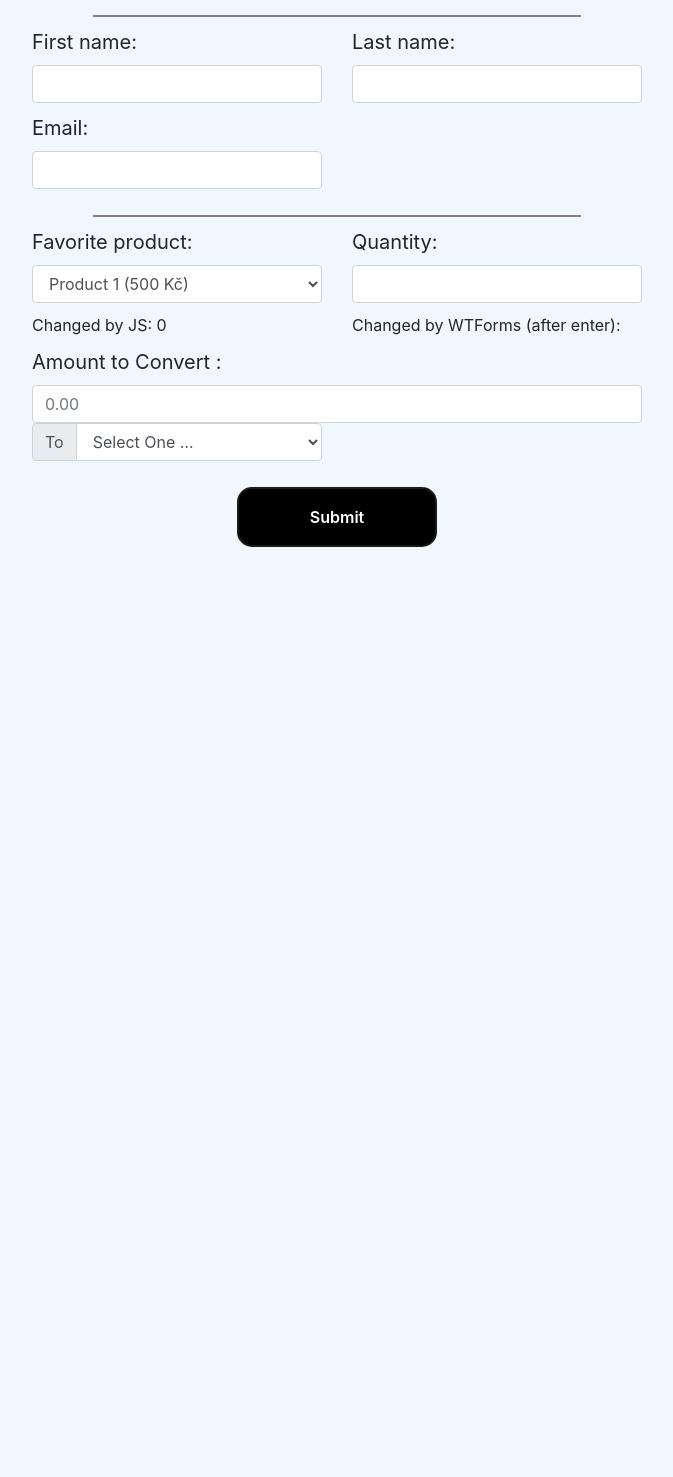
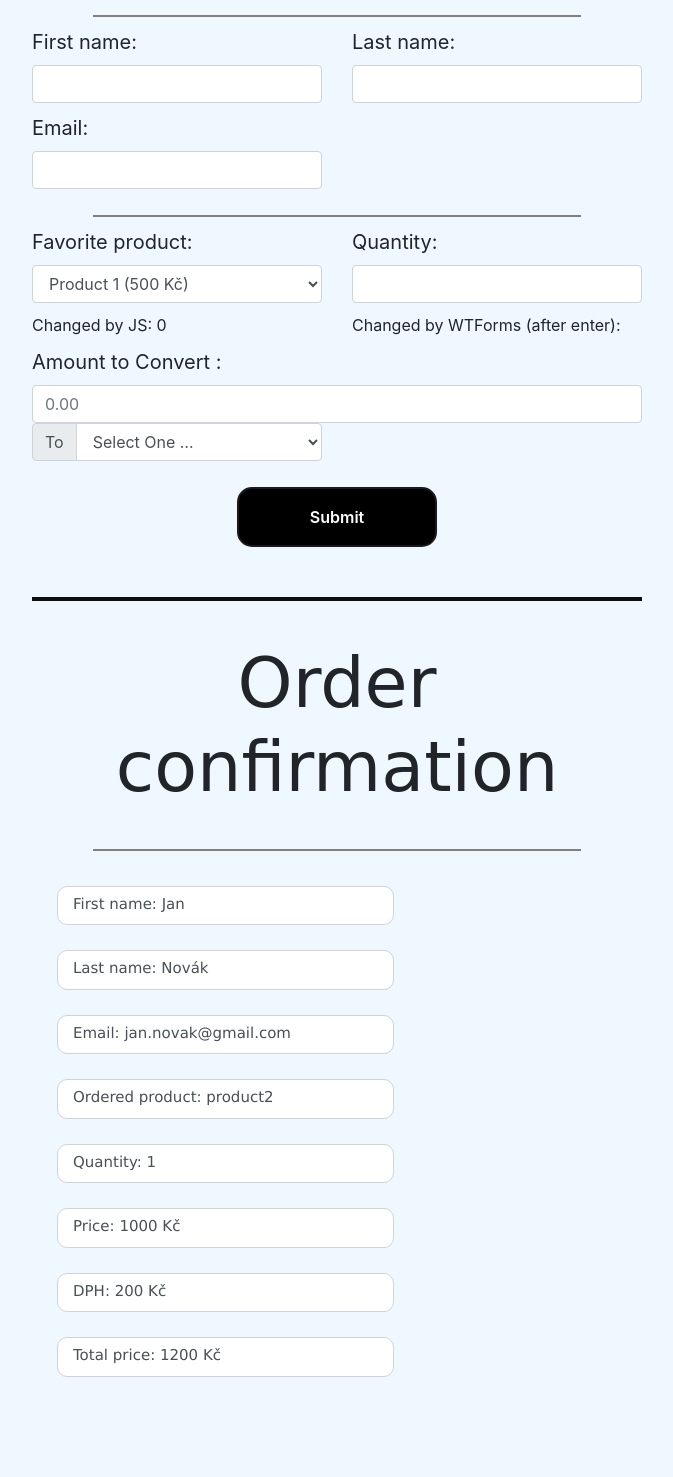
Before and after one commit to Tomiczech77/flask_app_form, a Flask app: page / in a window 1280 px wide. Shown: the part 162-1639 px from the top of the page, without its empty margins (303-976 px from the left). Before the commit the page ends 709 px from the top, so only its background shows below. Run offline with Flask 2, Linux system fonts and the light colour scheme; some libraries are stand-ins or nearby versions.

Commit message:
added Order confirmation

```diff
--- a/static/css/style.css
+++ b/static/css/style.css
@@ -4,6 +4,7 @@ body {
 	background-size: cover;
 	background-attachment: fixed;
 	background-repeat: no-repeat;
+	margin-bottom: 100px;
 }
 
 .heading {
@@ -122,3 +123,27 @@ label {
   box-shadow: none;
   transform: translateY(0);
 }
+
+.order-confirmation h1 {
+	font-size: 70px;
+	font-family: Pacifico, cursive;
+	text-align: center;
+	margin: 50px 0px 20px;
+	padding-bottom: 20px;
+	border-top: 4px solid rgb(15, 14, 14);
+	padding-top: 40px;
+}
+
+.col-confirmation {
+	font-size: 15px;
+	font-family: Verdana;
+	color: #495057;
+	padding: 14px 0px 0px 15px;
+	margin: 25px 0px 0px 25px;
+	width: 337px;
+	display: inline-flex;
+    background-color: #fff;
+	border: 1px solid #ced4da;
+	border-radius: 10px;
+	line-height: 50%;
+}
--- a/templates/index.html
+++ b/templates/index.html
@@ -11,6 +11,7 @@
 
 <body>
 
+	<!-- Currency Converter -->
 	<h1 class="heading text-center display-2"> Order form</h1>
 	<div class="container">
 		<form name="order_form" action="" method="post" novalidate>
@@ -164,6 +165,39 @@
 				</div>
 			</fieldset>
 		</form>
+
+
+
+		<div class="order-confirmation">
+			<h1>Order confirmation</h1>
+			<hr>
+			<div class="col-confirmation">
+				<p>First name: Jan</p>
+			</div>
+			<div class="col-confirmation">
+				<p>Last name: Novák</p>
+			</div>
+			<div class="col-confirmation">
+				<p>Email: jan.novak@gmail.com</p>
+			</div><br>
+			<div class="col-confirmation">
+				<p>Ordered product: product2</p>
+			</div>
+			<div class="col-confirmation">
+				<p>Quantity: 1</p>
+			</div>
+			<div class="col-confirmation">
+				<p>Price: 1000 Kč</p>
+			</div>
+			<div class="col-confirmation">
+				<p>DPH: 200 Kč</p>
+			</div>
+			<div class="col-confirmation">
+				<p>Total price: 1200 Kč</p>
+			</div>
+		</div>
+
+
 	</div>
 	<script type="text/javascript" src="static/js/script.js"></script>
 
```
